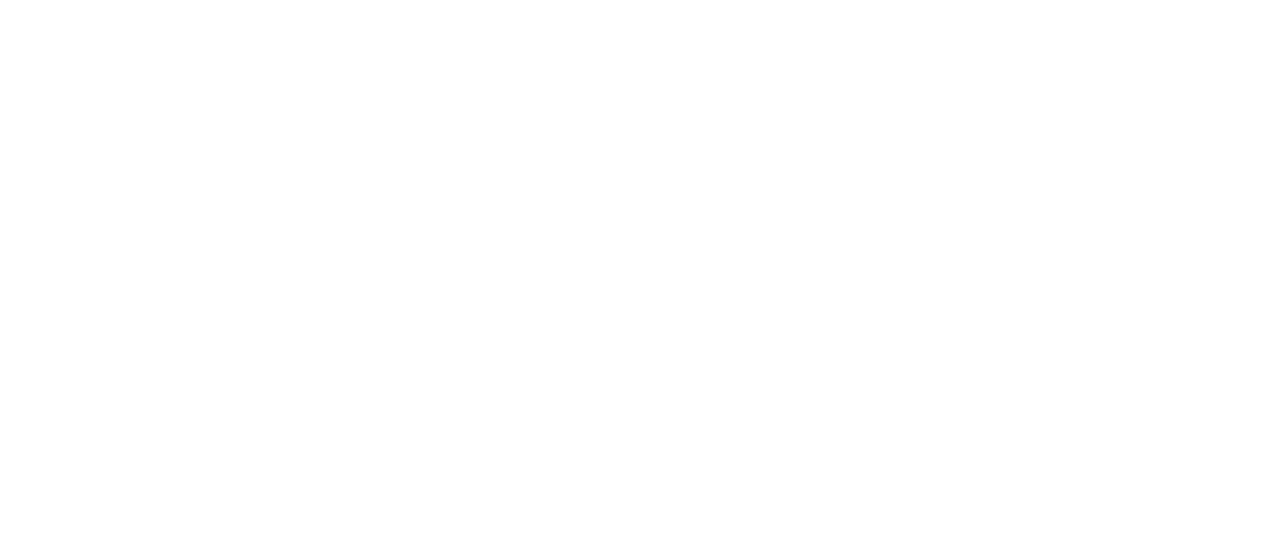
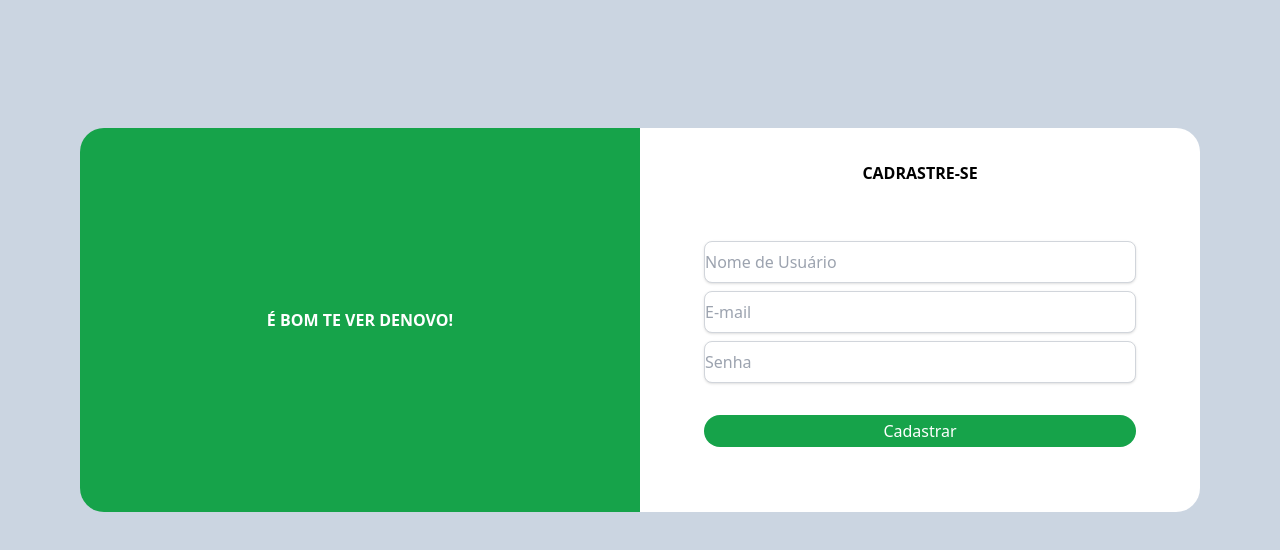
Before and after one commit to Gute-11/Financial_Dashboard_Panel, a React (Vite) app: page /Cadastro in a window 1280 px wide. Shown: the top 550 px of the page. Built offline with nearby package versions, Linux system fonts and the light colour scheme.

Commit message:
Register

```diff
--- a/src/pages/Cadastro.jsx
+++ b/src/pages/Cadastro.jsx
@@ -1,9 +1,42 @@
-
 function Cadastro() {
-
-    return(
-        <div></div>
-    );
+  return (
+    <div className="h-screen w-full bg-slate-300">
+      <main className="grid grid-cols-2 px-20 py-32">
+        <div className="bg-green-600 items-center justify-center flex h-96 rounded-l-3xl">
+          <h1 className="text-white font-bold">É BOM TE VER DENOVO!</h1>
+        </div>
+        <div className="bg-white items-center flex justify-center rounded-r-3xl">
+          <div className="mb-8 w-full mx-16">
+            <h1 className="text-center pb-14 font-semibold">CADRASTRE-SE</h1>
+            <input
+              className="shadow mb-2 block border border-gray-300 rounded-lg w-full py-2
+                focus:ring-2 focus:ring-blue-500 focus:outline-none transition duration-300 ease-in-out"
+              type="text"
+              placeholder="Nome de Usuário"
+            />
+            <input
+              className="shadow mb-2 border border-gray-300 rounded-lg w-full py-2
+                focus:ring-2 focus:ring-blue-500 focus:outline-none transition duration-300 ease-in-out"
+              type="text"
+              placeholder="E-mail"
+            />
+            <input
+              className="shadow mb-8 block border border-gray-300 rounded-lg w-full py-2
+                focus:ring-2 focus:ring-blue-500 focus:outline-none transition duration-300 ease-in-out"
+              type="text"
+              placeholder="Senha"
+            />
+            <button
+                className="w-full h-8 bg-green-600 text-white rounded-full
+                transition-all duration-300 ease-linear hover:scale-105 focus:outline-none"
+              >
+                Cadastrar
+              </button>
+          </div>
+        </div>
+      </main>
+    </div>
+  );
 }
 
 export default Cadastro;
```
